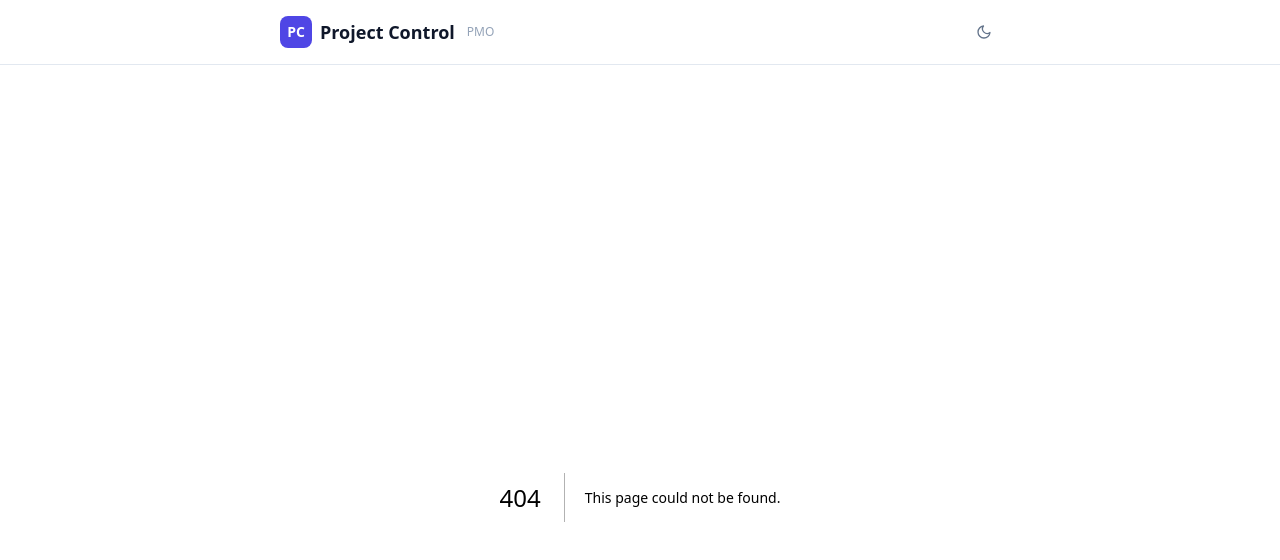
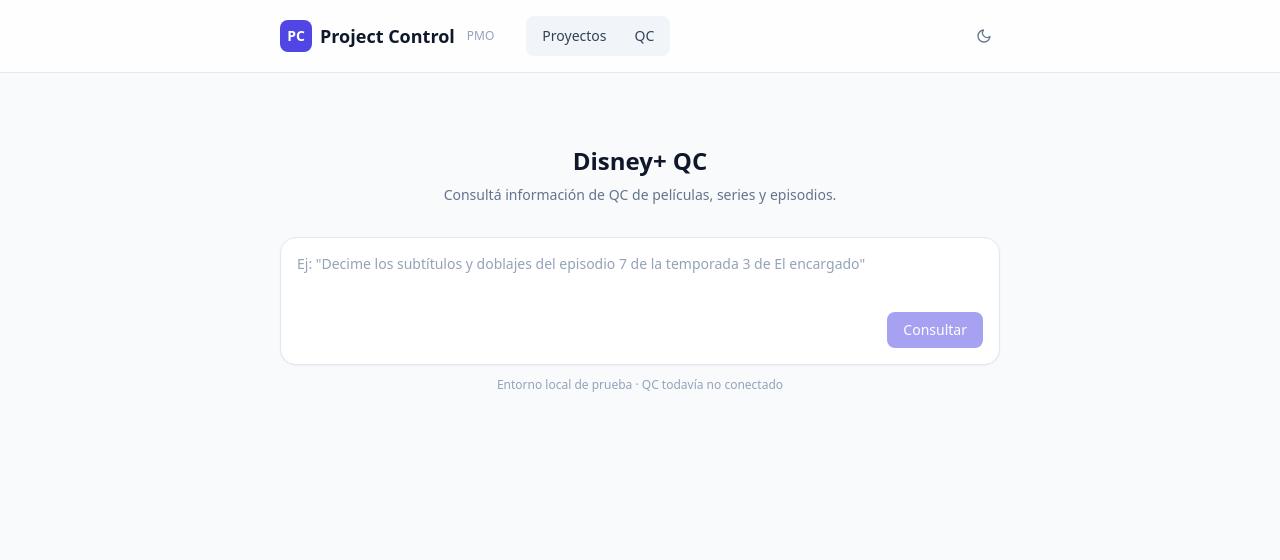
Before and after one commit to berinsteindiego-collab/proyectos, a Next.js app: page /qc in a window 1280 px wide. Before the commit this address had no page. Shown: the top 560 px of the page. Built offline with nearby package versions, Linux system fonts and the light colour scheme.

Commit message:
Add local QC interface

```diff
--- a/src/app/layout.tsx
+++ b/src/app/layout.tsx
@@ -7,9 +7,6 @@ export const metadata: Metadata = {
   description: "Read-only view of PMO project status, backed by Airtable.",
 };
 
-// Runs before React hydrates so the page never flashes the wrong theme:
-// honors a saved choice in localStorage, otherwise falls back to the OS
-// preference. Kept tiny and inline (no external script) on purpose.
 const THEME_INIT_SCRIPT = `
 (function () {
   try {
@@ -20,25 +17,55 @@ const THEME_INIT_SCRIPT = `
 })();
 `;
 
-export default function RootLayout({ children }: { children: React.ReactNode }) {
+export default function RootLayout({
+  children,
+}: {
+  children: React.ReactNode;
+}) {
   return (
     <html lang="es">
       <head>
         <script dangerouslySetInnerHTML={{ __html: THEME_INIT_SCRIPT }} />
       </head>
+
       <body>
         <header className="sticky top-0 z-10 border-b border-slate-200 bg-white/80 backdrop-blur dark:border-slate-800 dark:bg-slate-950/80">
           <div className="mx-auto flex max-w-3xl items-center gap-2 px-6 py-4">
             <span className="flex h-8 w-8 items-center justify-center rounded-lg bg-indigo-600 text-sm font-bold text-white">
               PC
             </span>
-            <a href="/" className="text-lg font-semibold text-slate-900 dark:text-slate-100">
+
+            <a
+              href="/"
+              className="text-lg font-semibold text-slate-900 dark:text-slate-100"
+            >
               Project Control
             </a>
-            <span className="ml-1 text-xs text-slate-400 dark:text-slate-500">PMO</span>
+
+            <span className="ml-1 text-xs text-slate-400 dark:text-slate-500">
+              PMO
+            </span>
+
+            <nav className="ml-6 flex items-center gap-1 rounded-lg bg-slate-100 p-1 text-sm dark:bg-slate-800">
+              <a
+                href="/"
+                className="rounded-md px-3 py-1.5 font-medium text-slate-700 transition hover:bg-white hover:text-indigo-600 dark:text-slate-300 dark:hover:bg-slate-700 dark:hover:text-indigo-400"
+              >
+                Proyectos
+              </a>
+
+              <a
+                href="/qc"
+                className="rounded-md px-3 py-1.5 font-medium text-slate-700 transition hover:bg-white hover:text-indigo-600 dark:text-slate-300 dark:hover:bg-slate-700 dark:hover:text-indigo-400"
+              >
+                QC
+              </a>
+            </nav>
+
             <ThemeToggle />
           </div>
         </header>
+
         <main className="mx-auto flex min-h-[calc(100vh-4.5rem)] max-w-3xl flex-col px-6 py-8">
           {children}
         </main>
--- /dev/null
+++ b/src/app/qc/page.tsx
@@ -0,0 +1,36 @@
+export default function QCPage() {
+  return (
+    <div className="py-10">
+      <div className="text-center">
+        <h1 className="text-2xl font-semibold text-slate-900 dark:text-slate-100">
+          Disney+ QC
+        </h1>
+
+        <p className="mx-auto mt-2 max-w-md text-sm text-slate-500 dark:text-slate-400">
+          Consultá información de QC de películas, series y episodios.
+        </p>
+      </div>
+
+      <div className="mt-8 rounded-2xl border border-slate-200 bg-white p-4 shadow-sm dark:border-slate-700 dark:bg-slate-900">
+        <textarea
+          rows={2}
+          placeholder='Ej: "Decime los subtítulos y doblajes del episodio 7 de la temporada 3 de El encargado"'
+          className="w-full resize-none bg-transparent text-sm text-slate-900 outline-none placeholder:text-slate-400 dark:text-slate-100"
+        />
+
+        <div className="mt-3 flex justify-end">
+          <button
+            disabled
+            className="rounded-lg bg-indigo-600 px-4 py-2 text-sm font-medium text-white opacity-50"
+          >
+            Consultar
+          </button>
+        </div>
+      </div>
+
+      <p className="mt-3 text-center text-xs text-slate-400">
+        Entorno local de prueba · QC todavía no conectado
+      </p>
+    </div>
+  );
+}
```
